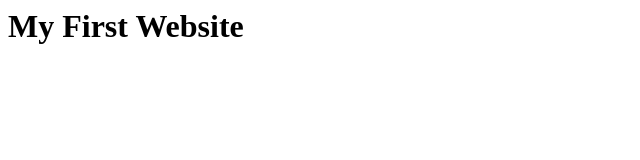
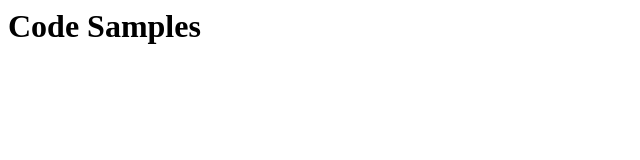
Before and after one commit to fswd-maalot/fswd-maalot.github.io, a plain HTML site: page teacher.html in a window 1280 px wide. Shown: the whole page, without its empty margins (0-640 px from the left). Drawn offline with Linux system fonts and the light colour scheme.

Commit message:
Update teacher.html

```diff
--- a/teacher.html
+++ b/teacher.html
@@ -6,7 +6,7 @@
 </head>
 
   <body>
-    <h1>My First Website</h1>
+    <h1>Code Samples</h1>
 
 
 </body></html>
```
